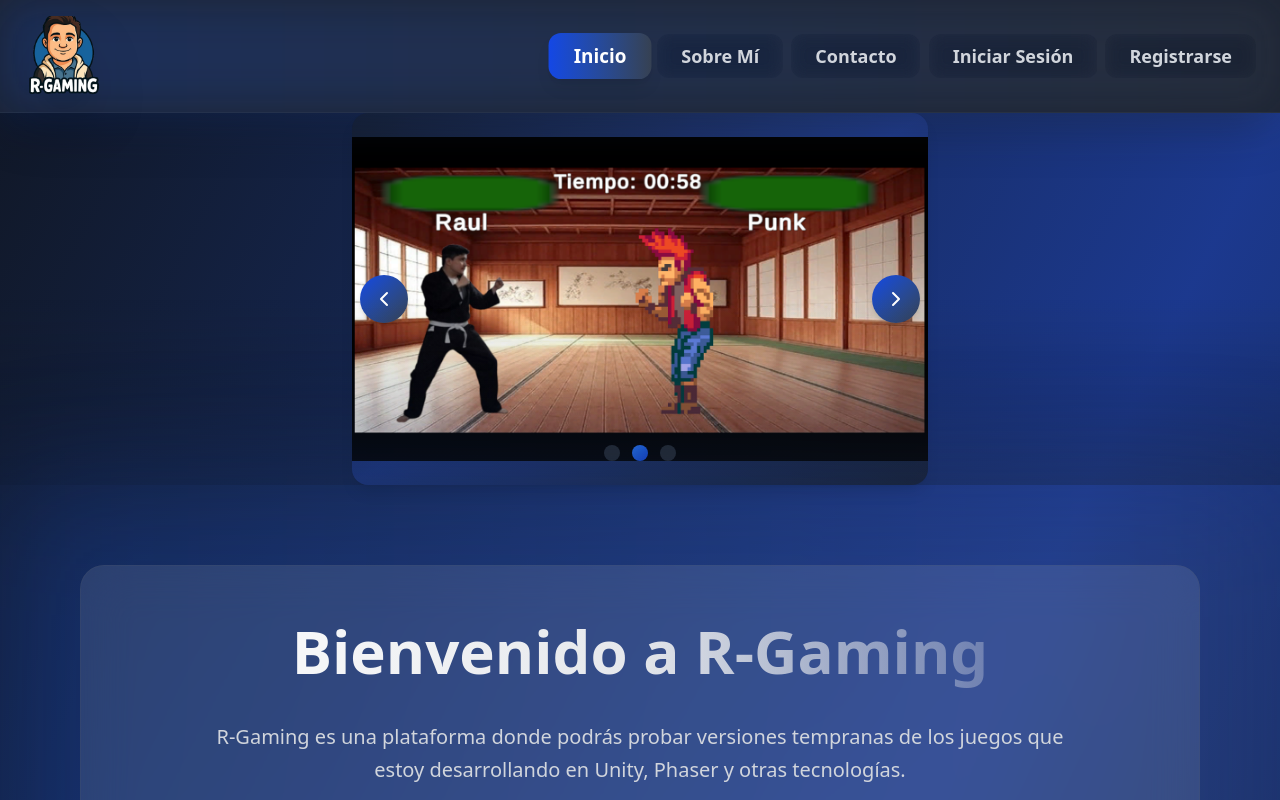
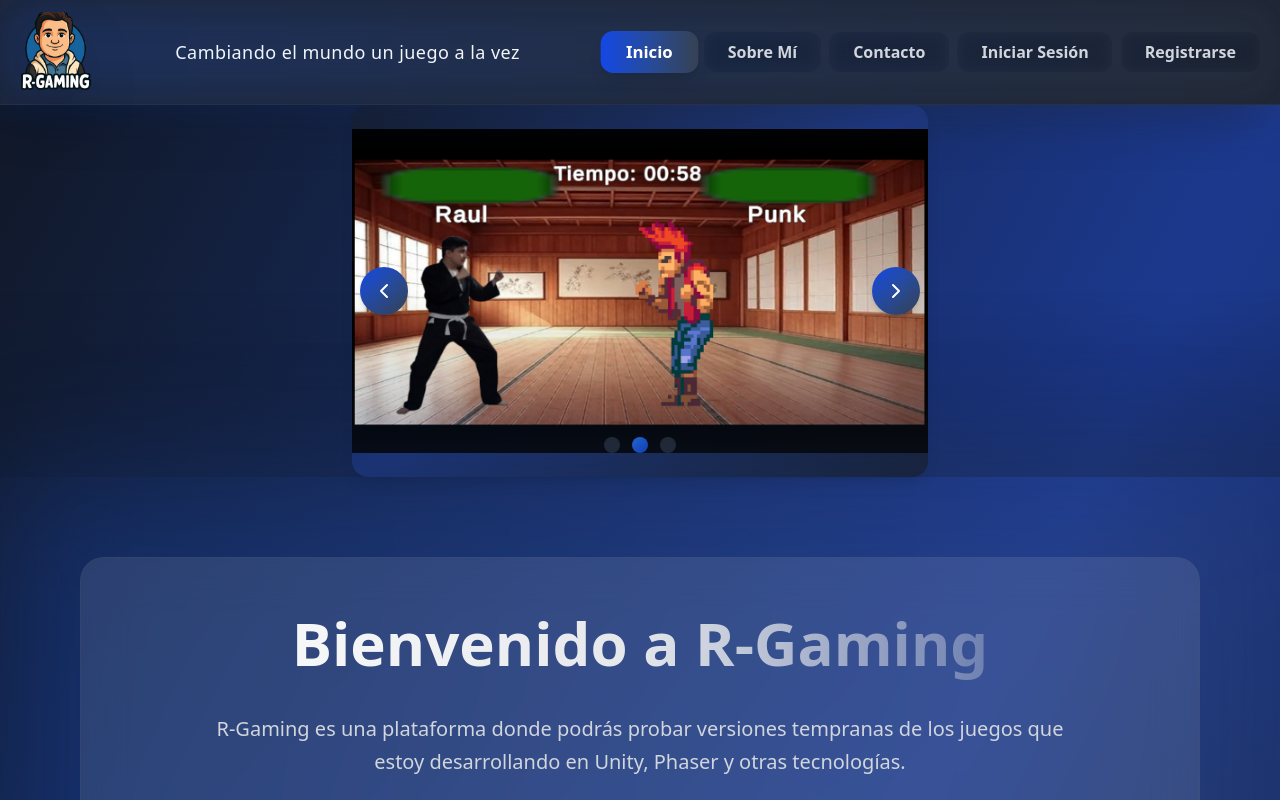
Before and after one commit to RaulWeirdStackDev/GamesRaulFront, a React (Vite) app: page /home in a window 1280 px wide. Shown: the top 800 px of the page. Built offline with nearby package versions, Linux system fonts and the light colour scheme.

Commit message:
mejora de espaciado en Navbar

```diff
--- a/src/components/Navbar.jsx
+++ b/src/components/Navbar.jsx
@@ -49,8 +49,8 @@ export const Navbar = () => {
   const activeClass = (path) => {
     const currentPath = location.pathname === "/" ? "/home" : location.pathname;
     return currentPath === path
-      ? "relative bg-gradient-to-r from-blue-700 to-gray-700 text-white shadow-lg transform scale-105 font-bold px-6 py-2 rounded-xl transition-all duration-300"
-      : "relative text-gray-300 hover:text-white hover:bg-gray-800/10 hover:scale-105 hover:shadow-lg font-semibold px-6 py-2 rounded-xl transition-all duration-300 backdrop-blur-sm";
+      ? "relative bg-gradient-to-r from-blue-700 to-gray-700 text-white shadow-lg transform scale-105 font-bold px-6 py-2 mx-1 rounded-xl transition-all duration-300"
+      : "relative text-gray-300 hover:text-white hover:bg-gray-800/10 hover:scale-105 hover:shadow-lg font-semibold px-6 py-2 mx-1 rounded-xl transition-all duration-300 backdrop-blur-sm";
   };
 
   return (
@@ -58,9 +58,9 @@ export const Navbar = () => {
       {/* Glow effect */}
       <div className="absolute inset-0 bg-gradient-to-r from-blue-600/20 to-gray-600/20 blur-xl"></div>
 
-      <div className="relative flex justify-between items-center py-4 px-6 max-w-7xl mx-auto">
-        {/* Logo */}
-        <div className="relative group">
+      <div className="relative flex items-center justify-between py-3 px-4 max-w-7xl mx-auto">
+        {/* Logo - Tamaño original restaurado */}
+        <div className="relative group flex-shrink-0">
           <div className="absolute inset-0 bg-gradient-to-r from-blue-600/20 to-gray-600/20 rounded-full blur-lg opacity-0 group-hover:opacity-100 transition-opacity duration-300"></div>
           <Link to="/" className="relative block">
             <img
@@ -71,8 +71,20 @@ export const Navbar = () => {
           </Link>
         </div>
 
-        {/* Menu */}
-        <div className="flex items-center space-x-2 text-lg">
+        {/* Slogan - Centro del navbar */}
+        <div className="flex-1 flex justify-center">
+          <div className="relative group">
+            <div className="absolute inset-0 bg-gradient-to-r from-blue-600/10 to-gray-600/10 rounded-lg blur opacity-0 group-hover:opacity-100 transition-opacity duration-300"></div>
+            <p className="relative text-gray-300 font-medium text-lg tracking-wide hover:text-white transition-colors duration-300">
+              <span className="bg-gradient-to-r from-blue-50 to-gray-100 bg-clip-text text-transparent">
+                Cambiando el mundo un juego a la vez
+              </span>
+            </p>
+          </div>
+        </div>
+
+        {/* Menu - Enlaces más anchos y espaciados */}
+        <div className="flex items-center text-base flex-shrink-0">
           <Link to="/" className={activeClass("/home")}>
             <span className="relative z-10">Inicio</span>
           </Link>
@@ -100,22 +112,22 @@ export const Navbar = () => {
                 <span className="relative z-10">Juegos</span>
               </Link>
 
-              {/* Profile Dropdown */}
-              <div className="relative ml-4" ref={dropdownRef}>
+              {/* Profile Dropdown - Más compacto y mejor posicionado */}
+              <div className="relative ml-3" ref={dropdownRef}>
                 <button
                   onClick={() => setProfileOpen(!profileOpen)}
-                  className="flex items-center space-x-3 bg-white/10 backdrop-blur-sm border border-gray-600/20 rounded-xl px-4 py-2 text-white hover:bg-gray-800/20 transition-all duration-300 transform hover:scale-105"
+                  className="flex items-center space-x-2 bg-white/10 backdrop-blur-sm border border-gray-600/20 rounded-xl px-3 py-1.5 text-white hover:bg-gray-800/20 transition-all duration-300 transform hover:scale-105"
                 >
                   <div className="relative">
                     <div className="absolute inset-0 bg-gradient-to-r from-blue-600/30 to-gray-600/30 rounded-full blur opacity-75"></div>
                     <img
                       src={profilePhoto || "/default-avatar.png"}
                       alt="Profile"
-                      className="relative w-8 h-8 rounded-full object-cover border-2 border-blue-600/30"
+                      className="relative w-7 h-7 rounded-full object-cover border-2 border-blue-600/30"
                       onError={(e) => { e.target.src = "/default-avatar.png"; }}
                     />
                   </div>
-                  <span className="font-semibold text-sm">{user.name}</span>
+                  <span className="font-semibold text-sm hidden sm:block">{user.name}</span>
                   <svg
                     xmlns="http://www.w3.org/2000/svg"
                     className={`h-4 w-4 transition-transform duration-300 ${profileOpen ? "rotate-180" : ""}`}
@@ -128,54 +140,54 @@ export const Navbar = () => {
                 </button>
 
                 {profileOpen && (
-                  <div className="absolute right-0 mt-3 w-60 bg-gray-900/95 backdrop-blur-xl border border-gray-600/20 rounded-2xl shadow-2xl text-white z-[9999] overflow-hidden">
-                    {/* Header del dropdown */}
-                    <div className="bg-gradient-to-r from-blue-600/20 to-gray-600/20 p-4 border-b border-gray-600/20">
+                  <div className="absolute right-0 mt-2 w-52 bg-gray-900/95 backdrop-blur-xl border border-gray-600/20 rounded-2xl shadow-2xl text-white z-[9999] overflow-hidden">
+                    {/* Header del dropdown - Más compacto */}
+                    <div className="bg-gradient-to-r from-blue-600/20 to-gray-600/20 p-3 border-b border-gray-600/20">
                       <div className="flex items-center space-x-3">
                         <div className="relative">
                           <div className="absolute inset-0 bg-gradient-to-r from-blue-600/30 to-gray-600/30 rounded-full blur"></div>
                           <img
                             src={profilePhoto || "/default-avatar.png"}
                             alt="Profile"
-                            className="relative w-12 h-12 rounded-full object-cover border-2 border-blue-600/30"
+                            className="relative w-10 h-10 rounded-full object-cover border-2 border-blue-600/30"
                             onError={(e) => { e.target.src = "/default-avatar.png"; }}
                           />
                         </div>
-                        <div>
-                          <p className="font-semibold text-white">{user.name}</p>
-                          <p className="text-xs text-gray-400">@{user.username}</p>
+                        <div className="min-w-0 flex-1">
+                          <p className="font-semibold text-white truncate">{user.name}</p>
+                          <p className="text-xs text-gray-400 truncate">@{user.username}</p>
                         </div>
                       </div>
                     </div>
 
-                    {/* Menu items */}
-                    <div className="py-2">
+                    {/* Menu items - Padding optimizado */}
+                    <div className="py-1">
                       <Link
                         to={`/profile/${user.id}`}
-                        className="group flex items-center space-x-3 px-4 py-3 text-sm hover:bg-gray-800/10 transition-all duration-200 border-b border-gray-600/20"
+                        className="group flex items-center space-x-3 px-3 py-2.5 text-sm hover:bg-gray-800/10 transition-all duration-200 border-b border-gray-600/20"
                         onClick={() => setProfileOpen(false)}
                       >
-                        <div className="w-8 h-8 bg-gradient-to-r from-blue-600/20 to-gray-600/20 rounded-lg flex items-center justify-center group-hover:from-blue-600/30 group-hover:to-gray-600/30 transition-all duration-200">
+                        <div className="w-7 h-7 bg-gradient-to-r from-blue-600/20 to-gray-600/20 rounded-lg flex items-center justify-center group-hover:from-blue-600/30 group-hover:to-gray-600/30 transition-all duration-200 flex-shrink-0">
                           <svg xmlns="http://www.w3.org/2000/svg" className="h-4 w-4 text-blue-400" fill="none" viewBox="0 0 24 24" stroke="currentColor">
                             <path strokeLinecap="round" strokeLinejoin="round" strokeWidth={2} d="M16 7a4 4 0 11-8 0 4 4 0 018 0zM12 14a7 7 0 00-7 7h14a7 7 0 00-7-7z" />
                           </svg>
                         </div>
-                        <div>
+                        <div className="min-w-0 flex-1">
                           <p className="font-medium text-white">Mi Perfil</p>
-                          <p className="text-xs text-gray-400">Editar información personal</p>
+                          <p className="text-xs text-gray-400">Editar información</p>
                         </div>
                       </Link>
 
                       <button
                         onClick={handleLogout}
-                        className="group w-full flex items-center space-x-3 px-4 py-3 text-sm hover:bg-red-500/10 hover:text-red-400 transition-all duration-200 text-left"
+                        className="group w-full flex items-center space-x-3 px-3 py-2.5 text-sm hover:bg-red-500/10 hover:text-red-400 transition-all duration-200 text-left"
                       >
-                        <div className="w-8 h-8 bg-red-500/20 rounded-lg flex items-center justify-center group-hover:bg-red-500/30 transition-all duration-200">
+                        <div className="w-7 h-7 bg-red-500/20 rounded-lg flex items-center justify-center group-hover:bg-red-500/30 transition-all duration-200 flex-shrink-0">
                           <svg xmlns="http://www.w3.org/2000/svg" className="h-4 w-4 text-red-400" fill="none" viewBox="0 0 24 24" stroke="currentColor">
                             <path strokeLinecap="round" strokeLinejoin="round" strokeWidth={2} d="M17 16l4-4m0 0l-4-4m4 4H7m6 4v1a3 3 0 01-3 3H6a3 3 0 01-3-3V7a3 3 0 013-3h4a3 3 0 013 3v1" />
                           </svg>
                         </div>
-                        <div>
+                        <div className="min-w-0 flex-1">
                           <p className="font-medium">Cerrar Sesión</p>
                           <p className="text-xs text-gray-400">Salir de tu cuenta</p>
                         </div>
```
